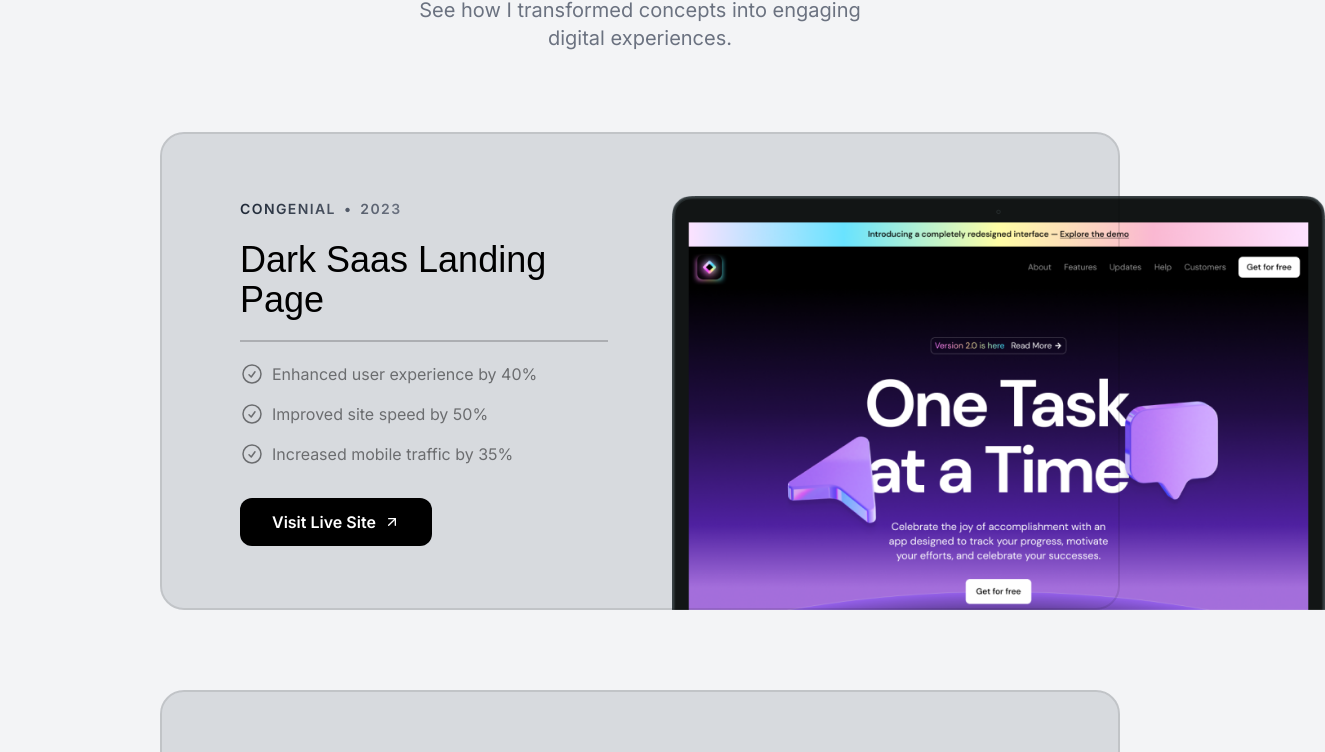
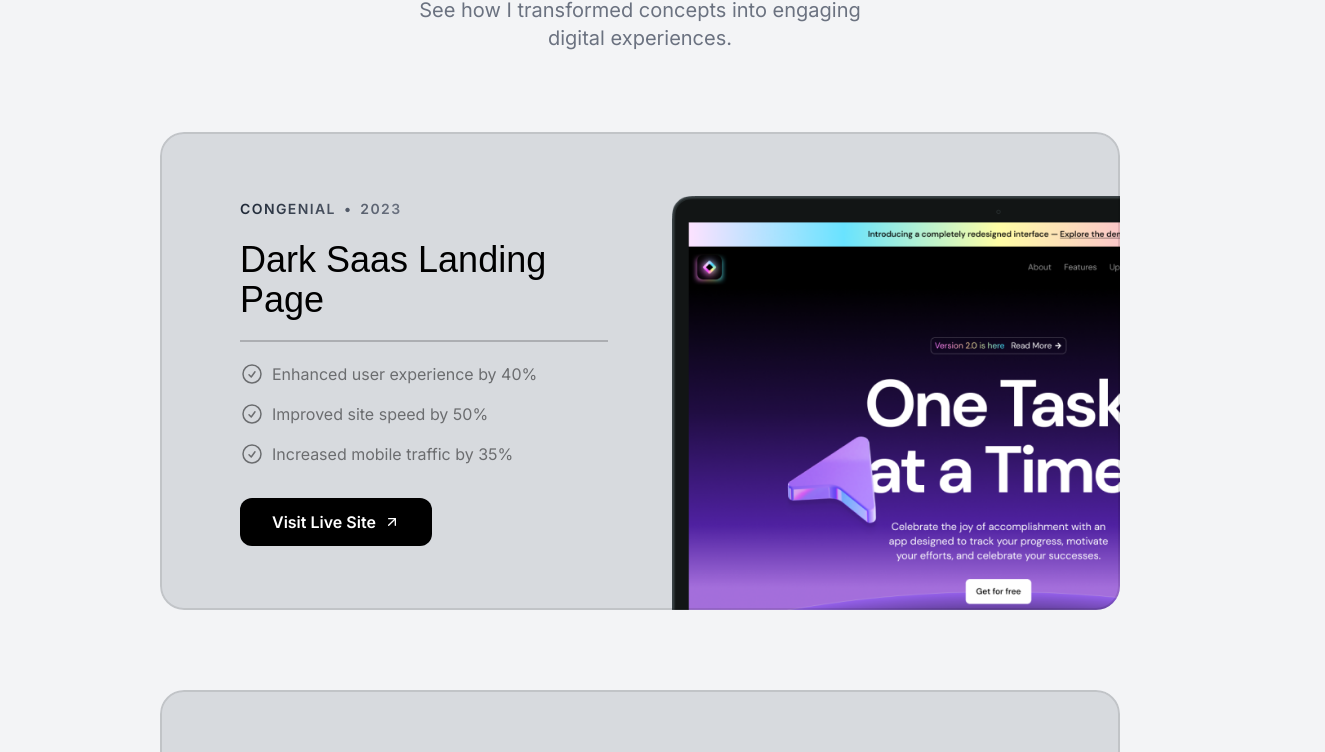
Before and after one commit to yansilvacerqueira/portfolio-2025, a Next.js app: page / in a window 1280 px wide. Shown: the part 1368-2120 px from the top of the page, 1325 px wide, since content can reach past the window. Built offline with nearby package versions, Linux system fonts and the light colour scheme; a web font is replaced by a local one.

Commit message:
fix: fixing overflow hidden on card component

```diff
--- a/src/components/Card.tsx
+++ b/src/components/Card.tsx
@@ -14,6 +14,7 @@ export const Card = ({ children }: CardProps) => {
       text-white
         rounded-3xl
         relative
+        overflow-hidden
         z-0
         after:z-10
         after:content-['']
```
